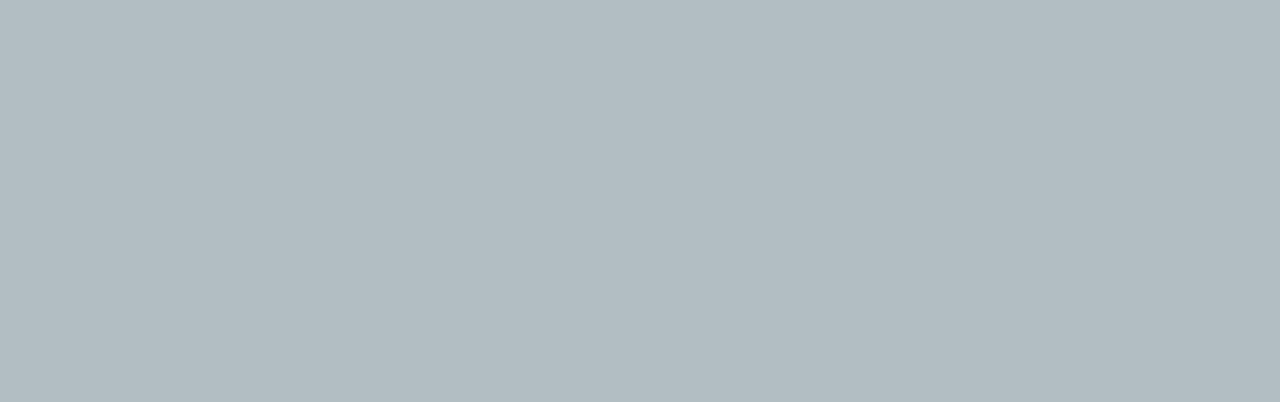
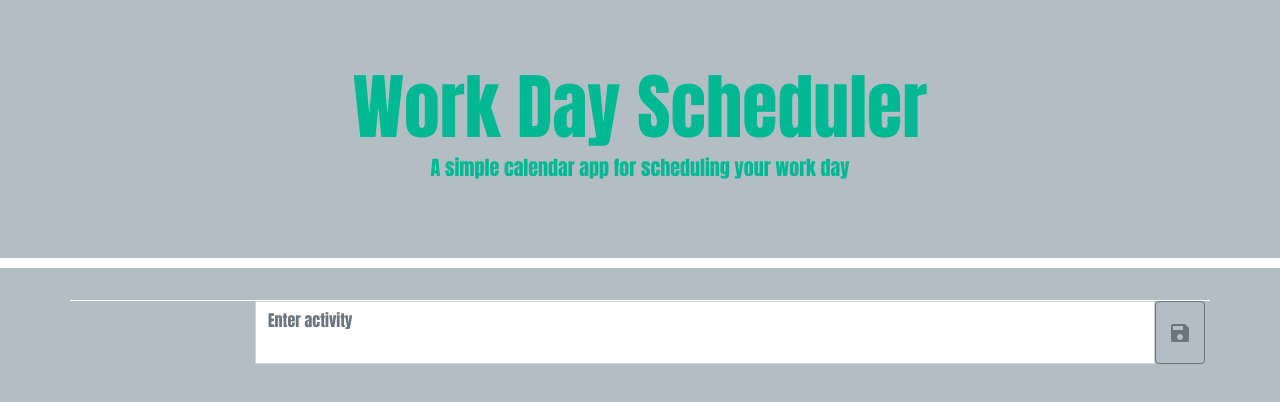
Before and after one commit to mcmathis91/taskmanager, a plain HTML site: page index.html in a window 1280 px wide. Drawn offline with nearby package versions, Linux system fonts and the light colour scheme; files that its build step writes are made by us from their sources.

Commit message:
jumbotron

```diff
--- a/index.html
+++ b/index.html
@@ -15,7 +15,20 @@
   </head>
 
   <body>
-
+    <header class="jumbotron">
+      <h1 class="display-3">Work Day Scheduler</h1>
+      <p class="lead">A simple calendar app for scheduling your work day</p>
+      <p id="currentDay" class="lead"></p>
+    </header>
+    <main class="container">
+      <div class="row">
+        <div class="form-row input-group mb-3 events">
+          <div class="col-2 time" id="time-0"></div>
+          <textarea class="form-control activity" id="activity-0" placeholder="Enter activity"></textarea>
+          <button class="material-icons btn btn-outline-secondary save" id="button-0" type="button"><span
+              class="material-icons">save</span></button>
+        </div>
+      </div>
   </body>
 
 </html>
```
